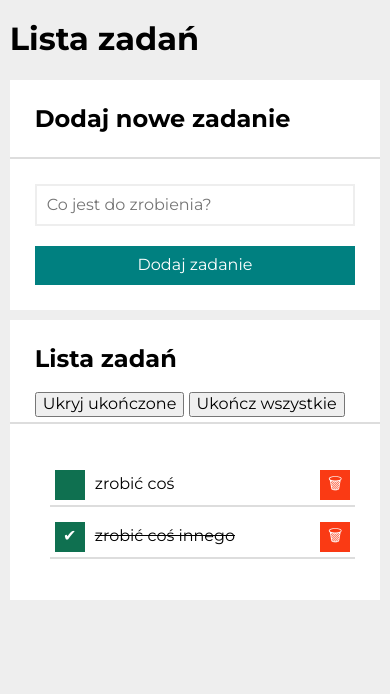
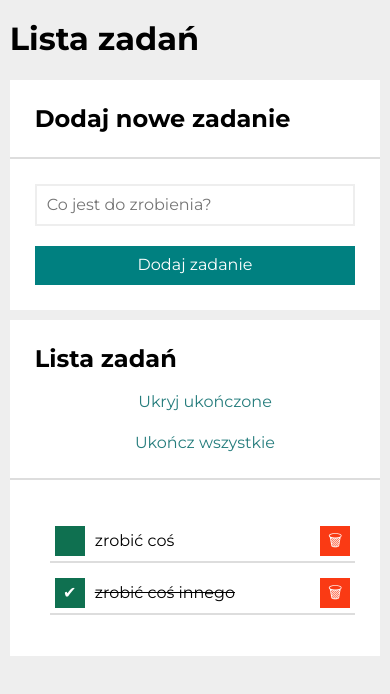
Before and after one commit to Patryk-Majchrzak/to-do_list, a plain HTML site: page index.html in a window 390 px wide. Drawn offline with nearby package versions, Linux system fonts and the light colour scheme.

Commit message:
adding styles to show/hide done tasks, finish all tasks buttons and buttonsArea

```diff
--- /dev/null
+++ b/css/buttonsArea.css
@@ -0,0 +1,31 @@
+.buttonsArea{
+    display: flex;
+    flex-wrap:wrap;
+}
+
+.buttonsArea__button{
+    color: hsl(180, 53%, 32%);
+    border:none;
+    background: none;
+    transition: color 0.4s;
+}
+
+@media(max-width:992px) {
+    .buttonsArea__button{
+        flex-basis: 100%;
+        margin-bottom: 20px;
+    }
+}
+
+.buttonsArea__button:hover{
+    cursor: pointer;
+    color: hsl(238, 65%, 23%);
+}
+
+.buttonsArea__button:active{
+    color: hsl(233, 91%, 9%);
+}
+
+.buttonsArea__button:disabled{
+    color: #bbb;
+}
--- a/css/section.css
+++ b/css/section.css
@@ -9,6 +9,18 @@
     padding-left: 25px;
 }
 
+.section__header--withButtons{
+    display: grid;
+    grid-template-columns: 1fr auto;
+    align-items:center;
+}
+
+@media(max-width:992px) {
+    .section__header--withButtons{
+        grid-template-columns: 1fr;
+    }
+}
+
 .section__body{
     padding: 25px;
 }
--- a/index.html
+++ b/index.html
@@ -13,6 +13,7 @@
     <link href="css/section.css" rel="stylesheet">
     <link href="css/form.css" rel="stylesheet">
     <link href="css/list.css" rel="stylesheet">
+    <link href="css/buttonsArea.css" rel="stylesheet">
     <link rel="preconnect" href="https://fonts.googleapis.com">
     <link rel="preconnect" href="https://fonts.gstatic.com" crossorigin>
     <link href="https://fonts.googleapis.com/css2?family=Montserrat:ital,wght@0,400;0,700;1,400&display=swap"
@@ -37,7 +38,7 @@
             </div>
         </section>
         <section class="section">
-            <header class="section__header">
+            <header class="section__header section__header--withButtons">
                 <h2>Lista zadań</h2>
                 <div class="js-buttonsContainer buttonsArea"></div>
             </header>
```
